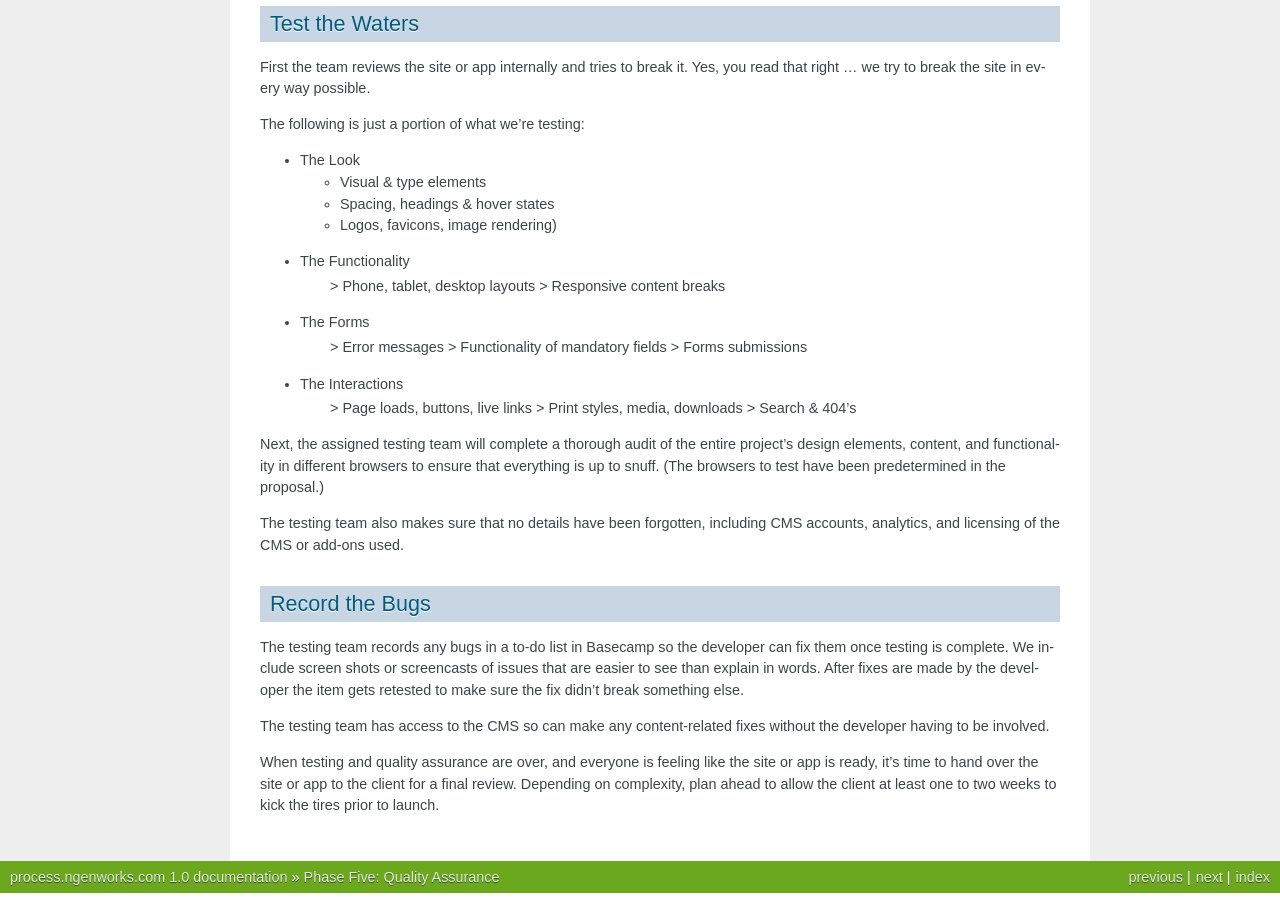
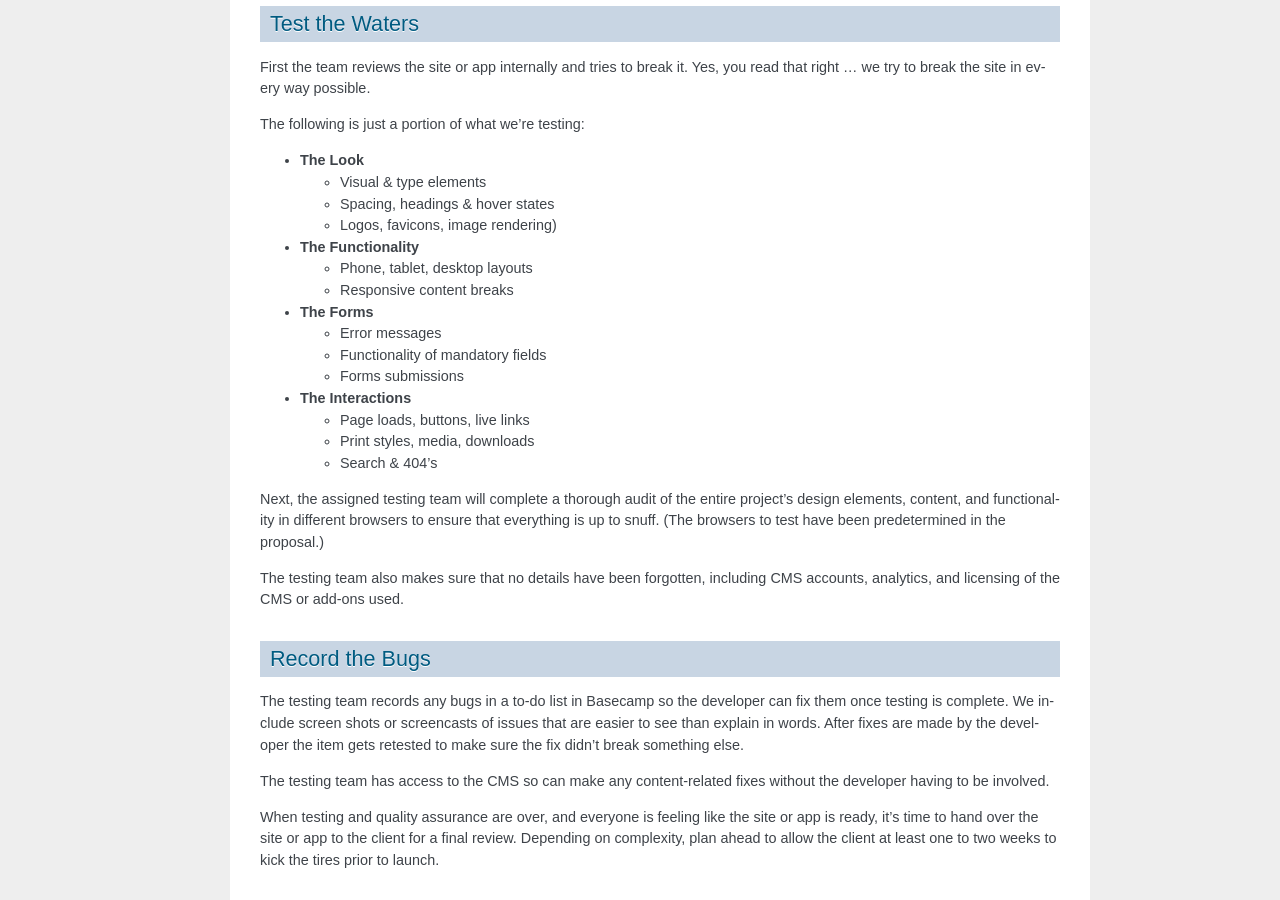
Before and after one commit to ngenworks/process.ngenworks.com, a Sphinx documentation site: the page built from docs/source/quality_assurance.rst, in a window 1280 px wide and 900 px high, scrolled down 648 px. Built offline with Sphinx 7.4.7, drawn with Linux system fonts in a browser that asks for light colours.

```diff
--- a/docs/source/quality_assurance.rst
+++ b/docs/source/quality_assurance.rst
@@ -34,23 +34,28 @@ First the team reviews the site or app internally and tries to break it. Yes, yo
 
 The following is just a portion of what we're testing:
 
-* The Look
+* **The Look**
 
   - Visual & type elements
   - Spacing, headings & hover states
   - Logos, favicons, image rendering)
 
-* The Functionality
-           > Phone, tablet, desktop layouts
-           > Responsive content breaks
-* The Forms
-           > Error messages
-           > Functionality of mandatory fields
-           > Forms submissions
-* The Interactions
-           > Page loads, buttons, live links
-           > Print styles, media, downloads
-           > Search & 404's
+* **The Functionality**
+
+  - Phone, tablet, desktop layouts
+  - Responsive content breaks
+
+* **The Forms**
+
+  - Error messages
+  - Functionality of mandatory fields
+  - Forms submissions
+
+* **The Interactions**
+
+  - Page loads, buttons, live links
+  - Print styles, media, downloads
+  - Search & 404's
 
 Next, the assigned testing team will complete a thorough audit of the entire project’s design elements, content, and functionality in different browsers to ensure that everything is up to snuff. (The browsers to test have been predetermined in the proposal.)
 
```
